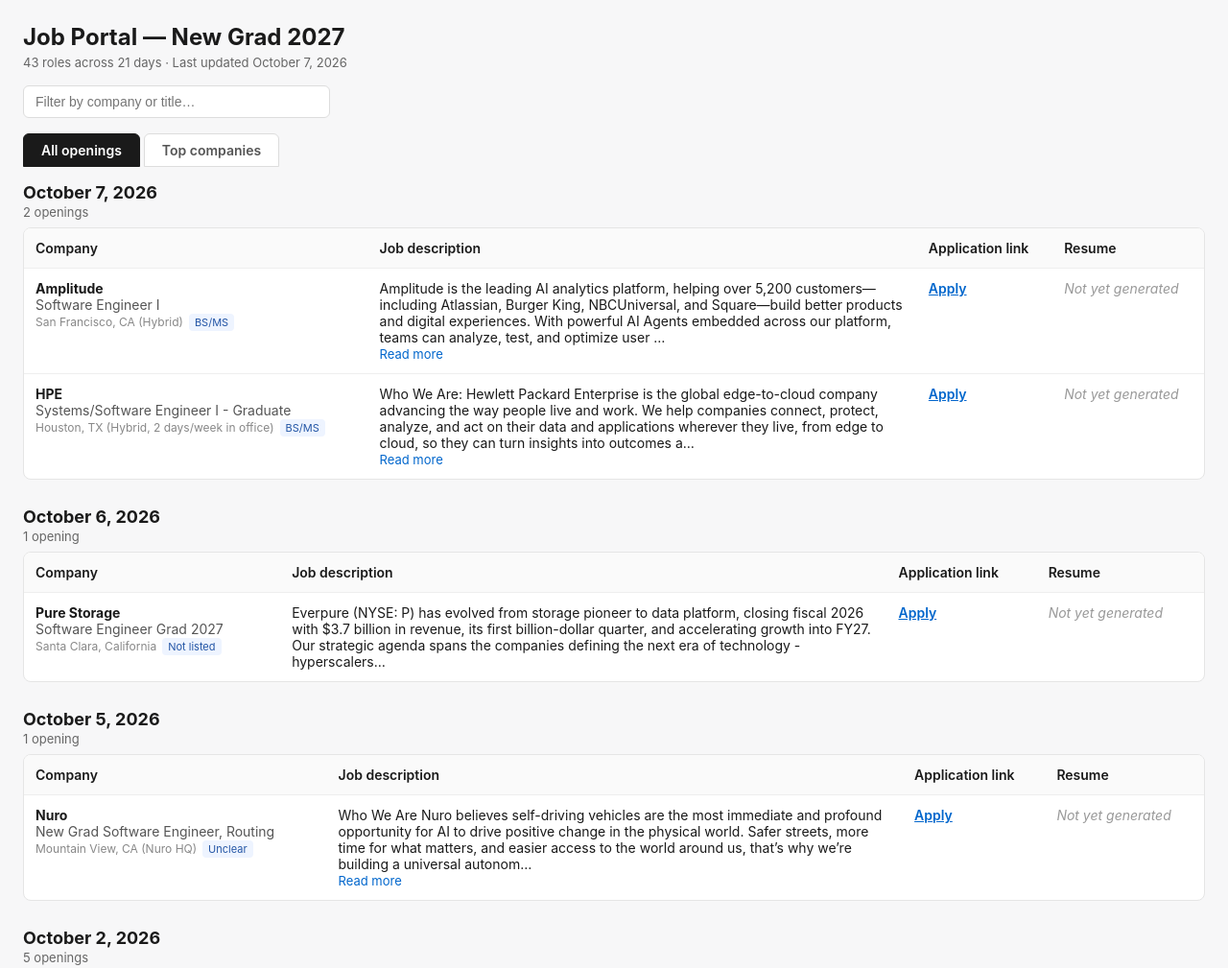
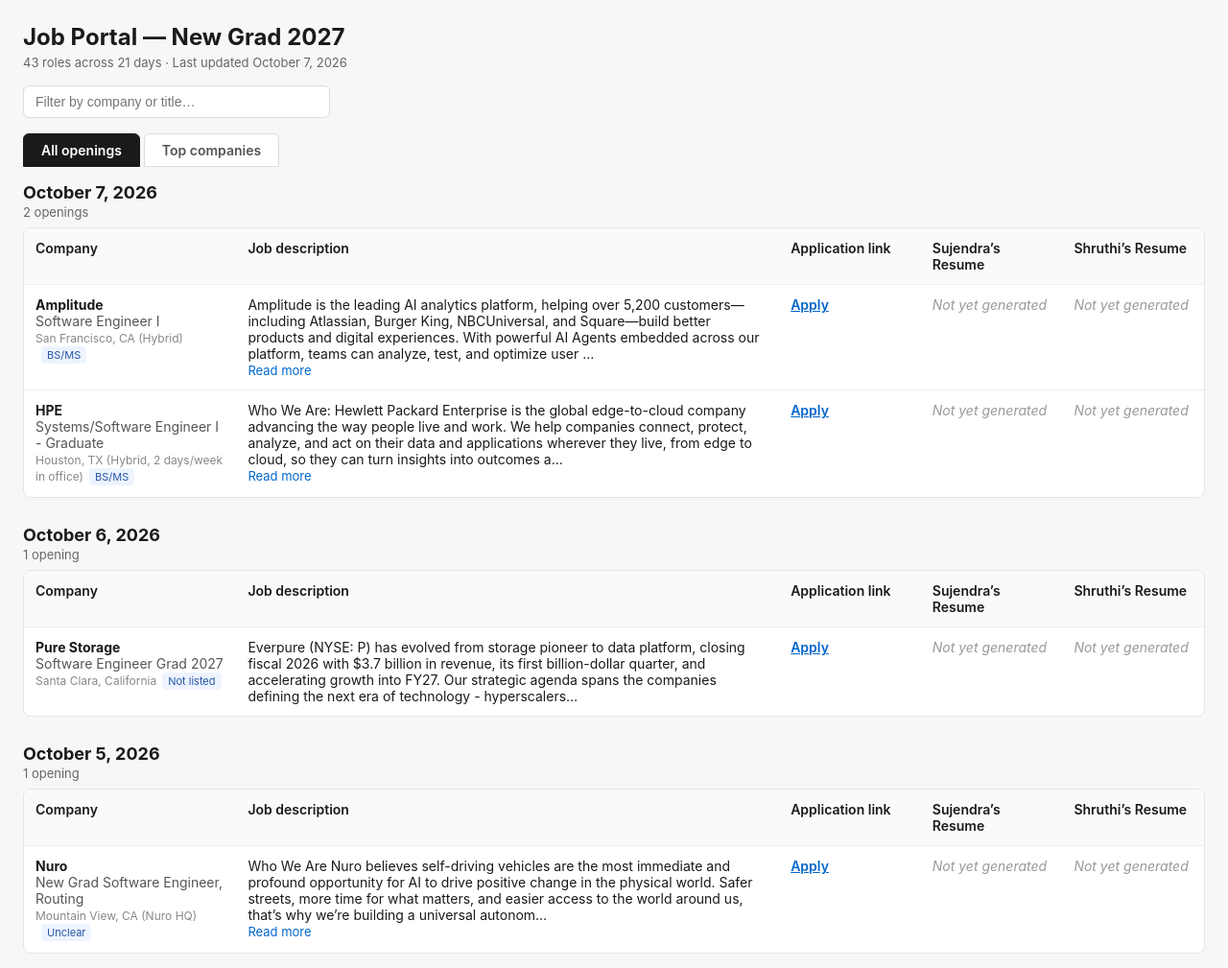
Before and after one commit to Sujendra-23/Job-Portal-site, a plain HTML site: page index.html in a window 1280 px wide. Shown: the top 1009 px of the page at 96% size. Drawn offline with Linux system fonts and the light colour scheme.

Commit message:
Update index.html

```diff
--- a/index.html
+++ b/index.html
@@ -14,7 +14,7 @@
   .day-header { font-size: 18px; font-weight: 700; margin: 0 0 2px; }
   .day-sub { color: #666; font-size: 13px; margin-bottom: 8px; }
   .wrap { overflow-x: auto; background: #fff; border: 1px solid #e5e5e5; border-radius: 8px; }
-  table { border-collapse: collapse; width: 100%; min-width: 900px; font-size: 14px; }
+  table { border-collapse: collapse; width: 100%; min-width: 900px; font-size: 14px; table-layout: fixed; }
   th, td { text-align: left; padding: 12px; border-bottom: 1px solid #eee; vertical-align: top; }
   th { background: #fafafa; font-weight: 600; }
   tr:last-child td { border-bottom: none; }
@@ -59,12 +59,15 @@ function rowHtml(r, resumes){
   const plain = descHtml.replace(/<[^>]*>/g,' ').replace(/\s+/g,' ').trim();
   const prev = plain.slice(0,280) + (plain.length>280?'…':'');
   const resumeUrl = resumes[key(r)];
+  const sUrl = typeof resumeUrl === 'string' ? resumeUrl : (resumeUrl||{}).sujendra;
+  const hUrl = (typeof resumeUrl === 'object' && resumeUrl) ? resumeUrl.shruthi : null;
+  const resumeCell = u => '<td>'+(u?'<a class="apply" href="'+esc(u)+'" target="_blank" rel="noopener">Resume</a>':'<span class="resume-empty">Not yet generated</span>')+'</td>';
   const hasLong = plain.length > 280;
   return '<tr data-search="'+esc((r.company+' '+r.title).toLowerCase())+'">'+
     '<td><strong>'+esc(r.company)+'</strong><br><span style="color:#555">'+esc(r.title)+'</span><br><span style="color:#888;font-size:12px">'+esc(r.location||'')+'</span>'+(r.degree?'<span class="badge">'+esc(r.degree)+'</span>':'')+'</td>'+
     '<td class="desc"><span class="preview">'+esc(prev)+'</span><span class="full">'+descHtml+'</span>'+(hasLong?'<br><span class="toggle">Read more</span>':'')+'</td>'+
     '<td><a class="apply" href="'+esc(r.application_link)+'" target="_blank" rel="noopener">Apply</a></td>'+
-    '<td>'+(resumeUrl?'<a class="apply" href="'+esc(resumeUrl)+'" target="_blank" rel="noopener">Resume</a>':'<span class="resume-empty">Not yet generated</span>')+'</td>'+
+    resumeCell(sUrl)+resumeCell(hUrl)+
     '</tr>';
 }
 async function load(){
@@ -91,7 +94,7 @@ async function load(){
     const n = groups[d].length;
     sec.innerHTML = '<div class="day-header">'+esc(fmtDate(d))+(d===todayIso?'<span class="today-tag">Today</span>':'')+'</div>'+
       '<div class="day-sub">'+n+' opening'+(n===1?'':'s')+'</div>'+
-      '<div class="wrap"><table><thead><tr><th>Company</th><th>Job description</th><th>Application link</th><th>Resume</th></tr></thead><tbody>'+
+      '<div class="wrap"><table><colgroup><col style="width:18%"><col style="width:46%"><col style="width:12%"><col style="width:12%"><col style="width:12%"></colgroup><thead><tr><th>Company</th><th>Job description</th><th>Application link</th><th>Sujendra&rsquo;s Resume</th><th>Shruthi&rsquo;s Resume</th></tr></thead><tbody>'+
       groups[d].map(r=>rowHtml(r,resumes)).join('')+'</tbody></table></div>';
     box.appendChild(sec);
   });
```
